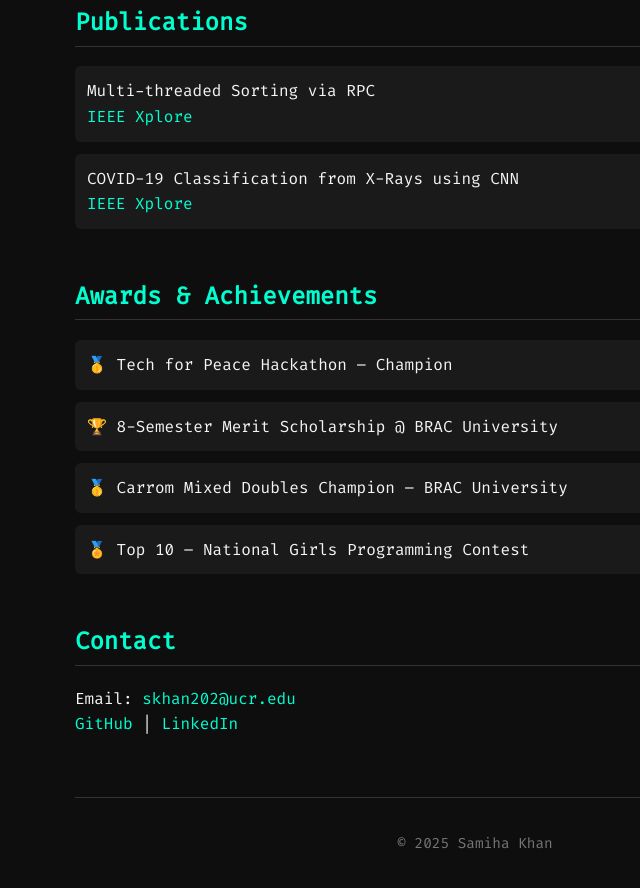
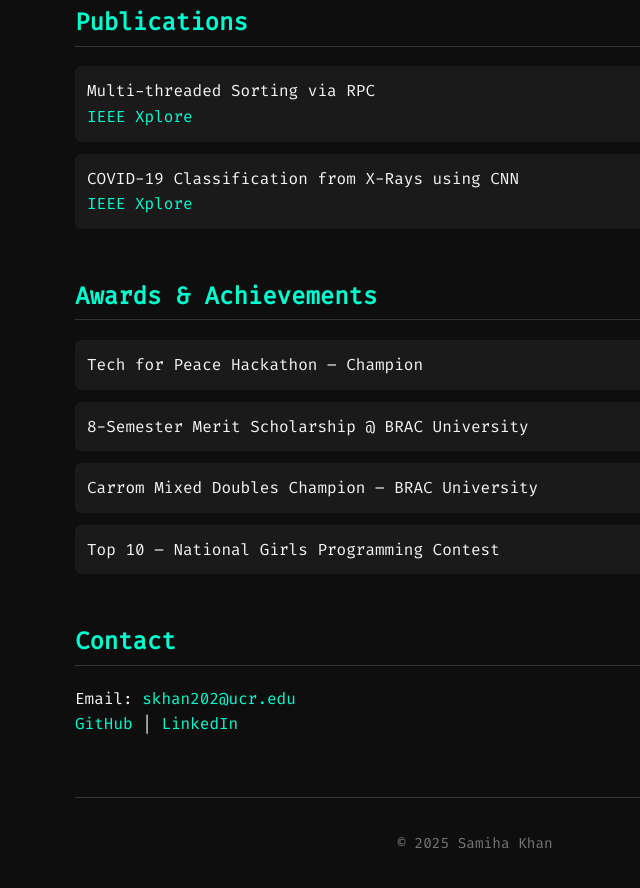
Before and after one commit to samiha-khan/samiha-khan.github.io, a plain HTML site: page index.html in a window 1280 px wide. Shown: the part 898-1786 px from the top of the page, without its empty margins (165-805 px from the left). Drawn offline with Linux system fonts and the light colour scheme.

Commit message:
Update index.html

```diff
--- a/index.html
+++ b/index.html
@@ -61,10 +61,10 @@
     <section>
       <h2>Awards & Achievements</h2>
       <ul>
-        <li>🥇 Tech for Peace Hackathon – Champion</li>
-        <li>🏆 8-Semester Merit Scholarship @ BRAC University</li>
-        <li>🥇 Carrom Mixed Doubles Champion – BRAC University</li>
-        <li>🏅 Top 10 – National Girls Programming Contest</li>
+        <li>Tech for Peace Hackathon – Champion</li>
+        <li>8-Semester Merit Scholarship @ BRAC University</li>
+        <li>Carrom Mixed Doubles Champion – BRAC University</li>
+        <li>Top 10 – National Girls Programming Contest</li>
       </ul>
     </section>
 
```
